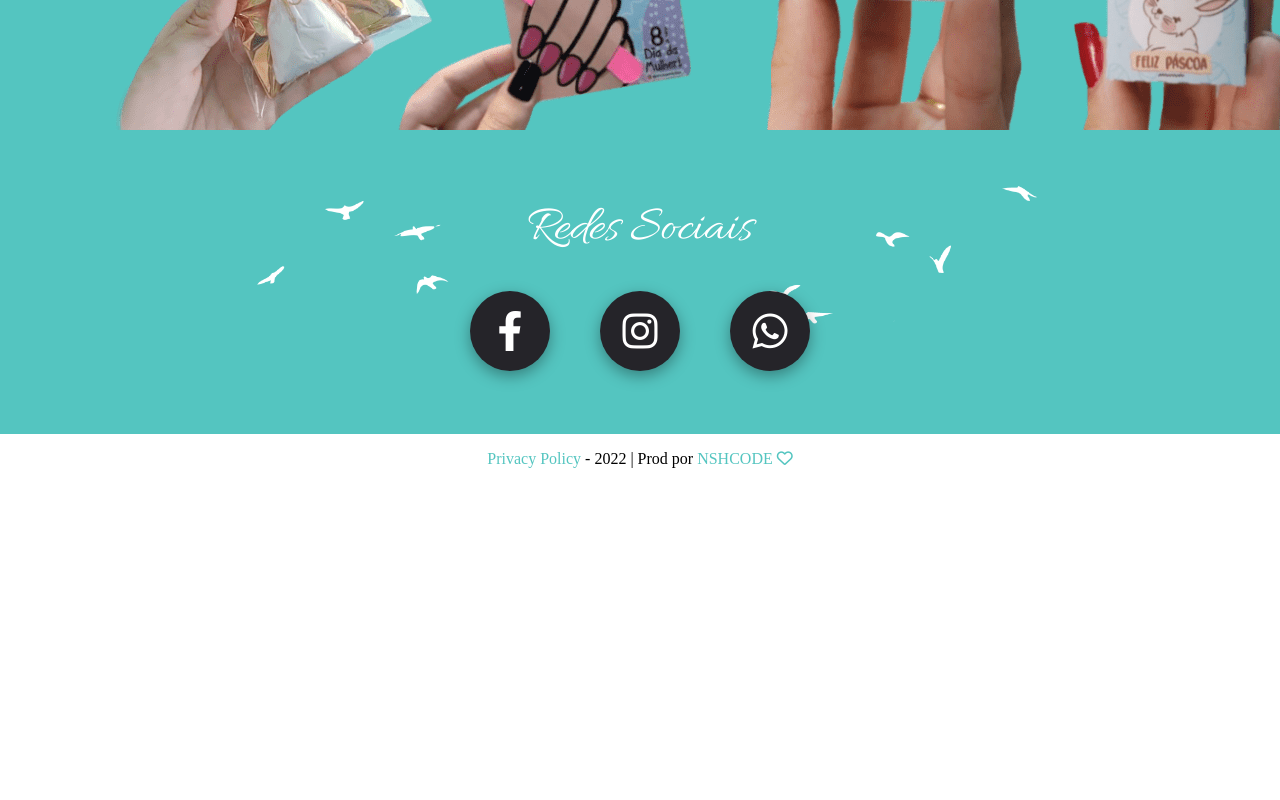
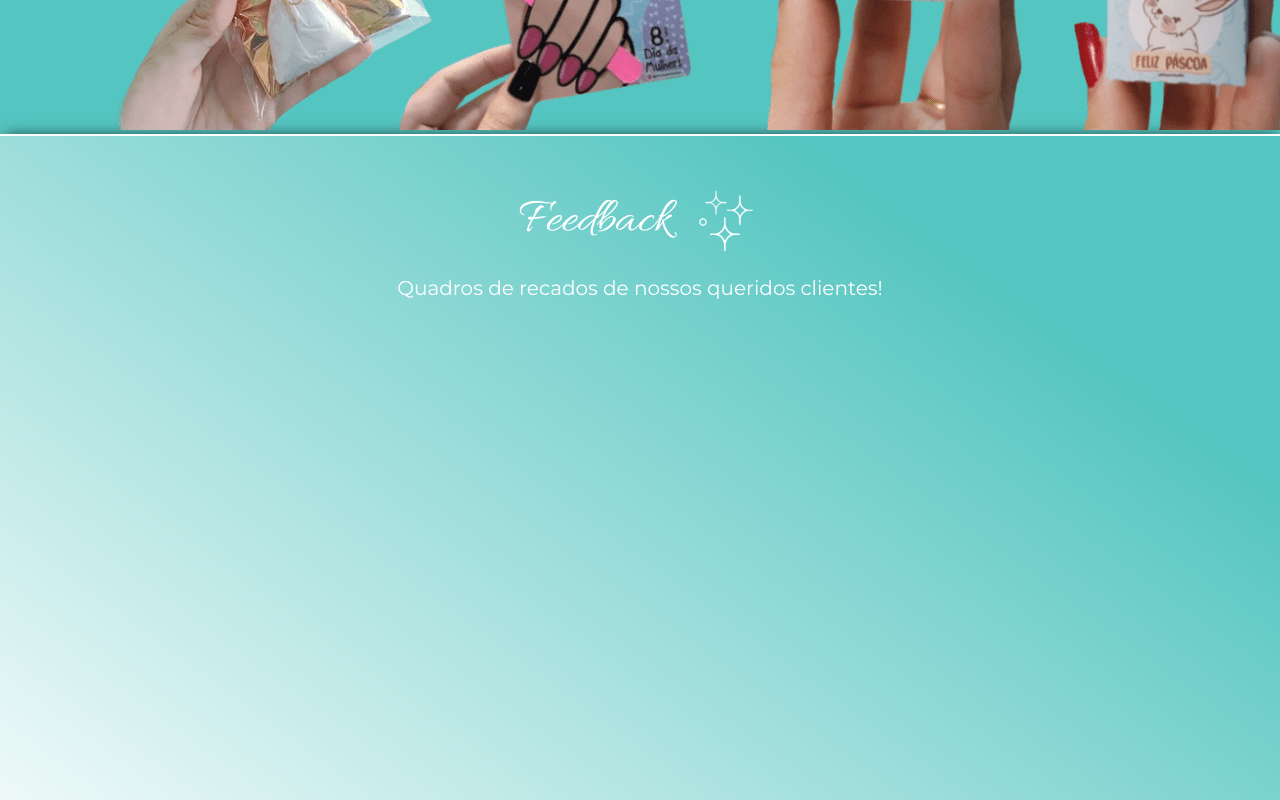
Before and after one commit to ice44xx/Studio-Dias, a Next.js app: page / in a window 1280 px wide. Shown: the part 3240-4040 px from the top of the page. Before the commit the page ends 3724 px from the top, so only its background shows below. Built offline with nearby package versions, Linux system fonts and the light colour scheme.

Commit message:
feat: insert layout feedback

```diff
--- a/pages/index.tsx
+++ b/pages/index.tsx
@@ -1,5 +1,6 @@
 import About from '@/components/about';
 import Contact from '@/components/contact';
+import Feedback from '@/components/feedback';
 import Footer from '@/components/footer';
 import Home from '@/components/home';
 import Mimos from '@/components/mimos';
@@ -17,6 +18,7 @@ const Index = () => {
         <Work />
         <About />
         <Mimos />
+        <Feedback />
         <Contact />
         <Footer />
       </main>
--- a/src/components/feedback/index.tsx
+++ b/src/components/feedback/index.tsx
@@ -0,0 +1,13 @@
+import styles from './styles.module.scss';
+const Feedback = () => {
+  return (
+    <div className={styles.container}>
+      <div className={styles.heading}>
+        <p className={styles.title}>Feedback</p>
+        <img src='assets/star.png' alt='Estrelas' className={styles.img} />
+      </div>
+      <p className={styles.desc}>Quadros de recados de nossos queridos clientes!</p>
+    </div>
+  );
+};
+export default Feedback;
--- a/src/components/feedback/styles.module.scss
+++ b/src/components/feedback/styles.module.scss
@@ -0,0 +1,35 @@
+@import '../../../styles/colors.scss';
+.container {
+  border-top: 2px solid #fff;
+  overflow: hidden;
+  display: flex;
+  flex-direction: column;
+  justify-content: start;
+  align-items: center;
+  gap: 20px;
+  background: rgb(255, 255, 255);
+  box-shadow: 1px -3px 14px -5px rgba(0, 0, 0, 0.75);
+  background: linear-gradient(36deg, rgb(255, 255, 255) 0%, rgb(84, 197, 192) 80%);
+  height: 800px;
+  .heading {
+    display: flex;
+    justify-content: center;
+    align-items: center;
+    text-align: center;
+    width: 100%;
+    color: $color_2;
+    font-family: $font-family_1;
+    font-size: 50px;
+    gap: 20px;
+    padding-top: 50px;
+    .img {
+      width: 70px;
+      height: 70px;
+    }
+  }
+  .desc {
+    color: white;
+    font-family: $font-family_2;
+    font-size: 20px;
+  }
+}
```
